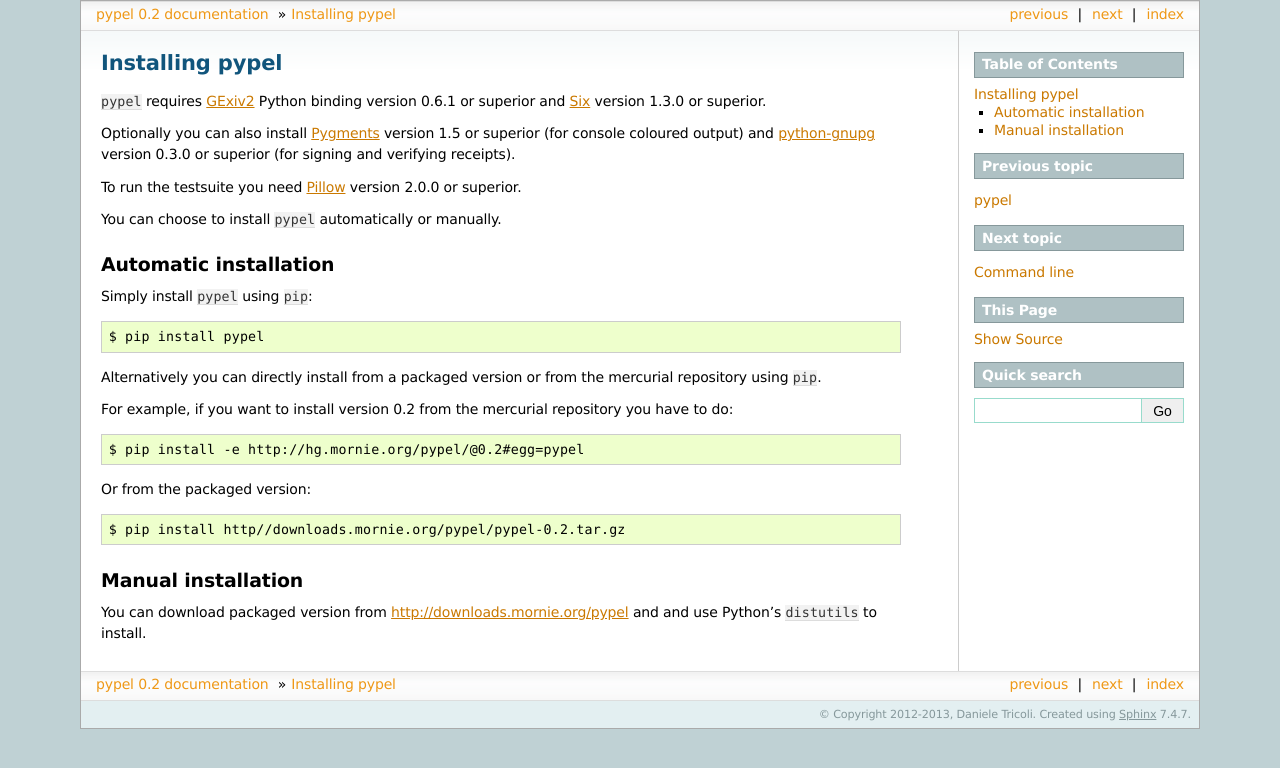
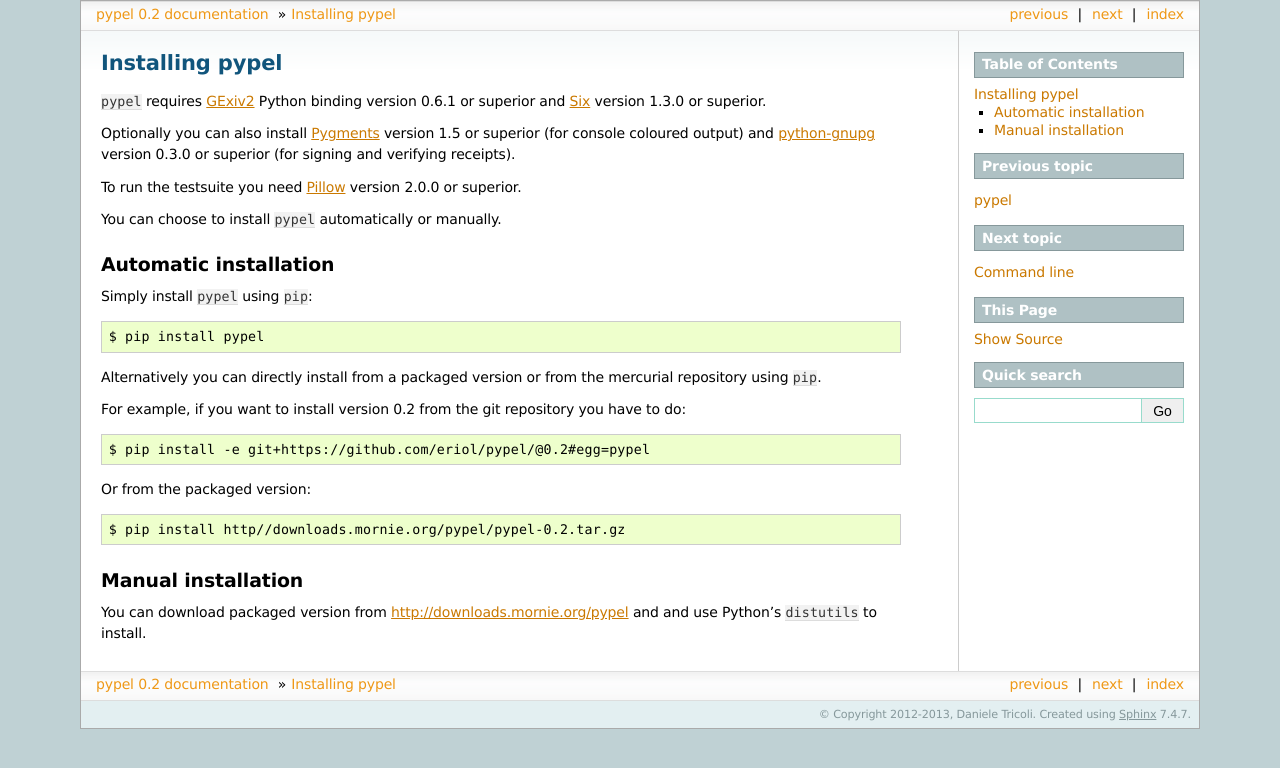
Before and after one commit to eriol/pypel, a Sphinx documentation site: the page built from docs/installing_pypel.rst, in a window 1280 px wide. Shown: the top 768 px of the page. Built offline with Sphinx 7.4.7, drawn with Linux system fonts in a browser that asks for light colours.

Commit message:
Mention new URL to install from repository

```diff
--- a/docs/installing_pypel.rst
+++ b/docs/installing_pypel.rst
@@ -25,10 +25,10 @@
 Alternatively you can directly install from a packaged version or from the
 mercurial repository using ``pip``.
 
-For example, if you want to install version 0.2 from the mercurial repository
+For example, if you want to install version 0.2 from the git repository
 you have to do::
 
-    $ pip install -e http://hg.mornie.org/pypel/@0.2#egg=pypel
+    $ pip install -e git+https://github.com/eriol/pypel/@0.2#egg=pypel
 
 Or from the packaged version::
 
```
